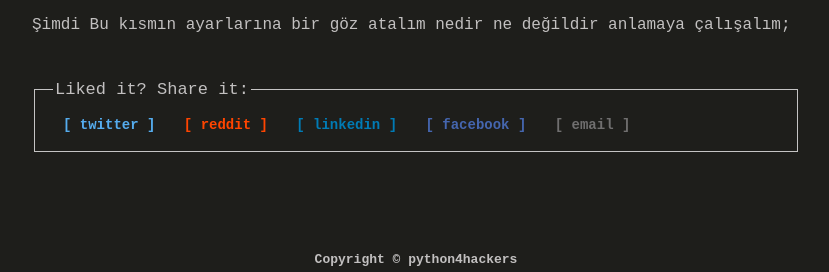
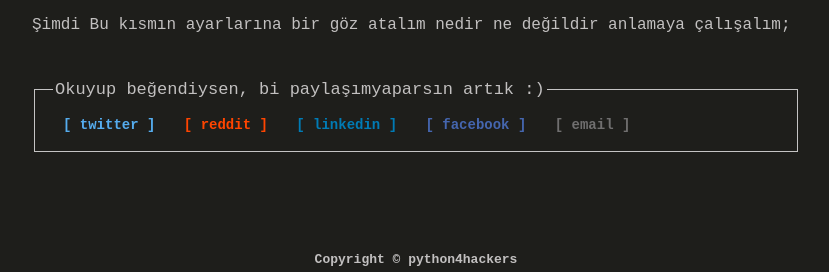
Before and after one commit to python4hackersblog/hacklogs.github.io, a Jekyll site: the page built from _posts/2023-11-05-Burp-Suite.md, in a window 1280 px wide. Shown: the part 631-903 px from the top of the page, without its empty margins (224-1053 px from the left). Built offline with Jekyll 4.4.1, drawn with Linux system fonts in a browser that asks for light colours.

Commit message:
Update share_bar.html

```diff
--- a/_includes/share_bar.html
+++ b/_includes/share_bar.html
@@ -1,7 +1,7 @@
 
 <div id="share-bar">
     <fieldset style="border: 1px solid #c5c4c4; padding: 18px;">
-        <legend style="font-size: 17px;">Liked it? Share it:</legend>
+        <legend style="font-size: 17px;">Okuyup beğendiysen, bi paylaşımyaparsın artık :)</legend>
 
         <div class="share-buttons">
             <a  href="https://twitter.com/intent/tweet?text={{ page.title }}&url={{ site.url }}{{ site.baseurl }}{{ page.url }}"
```
